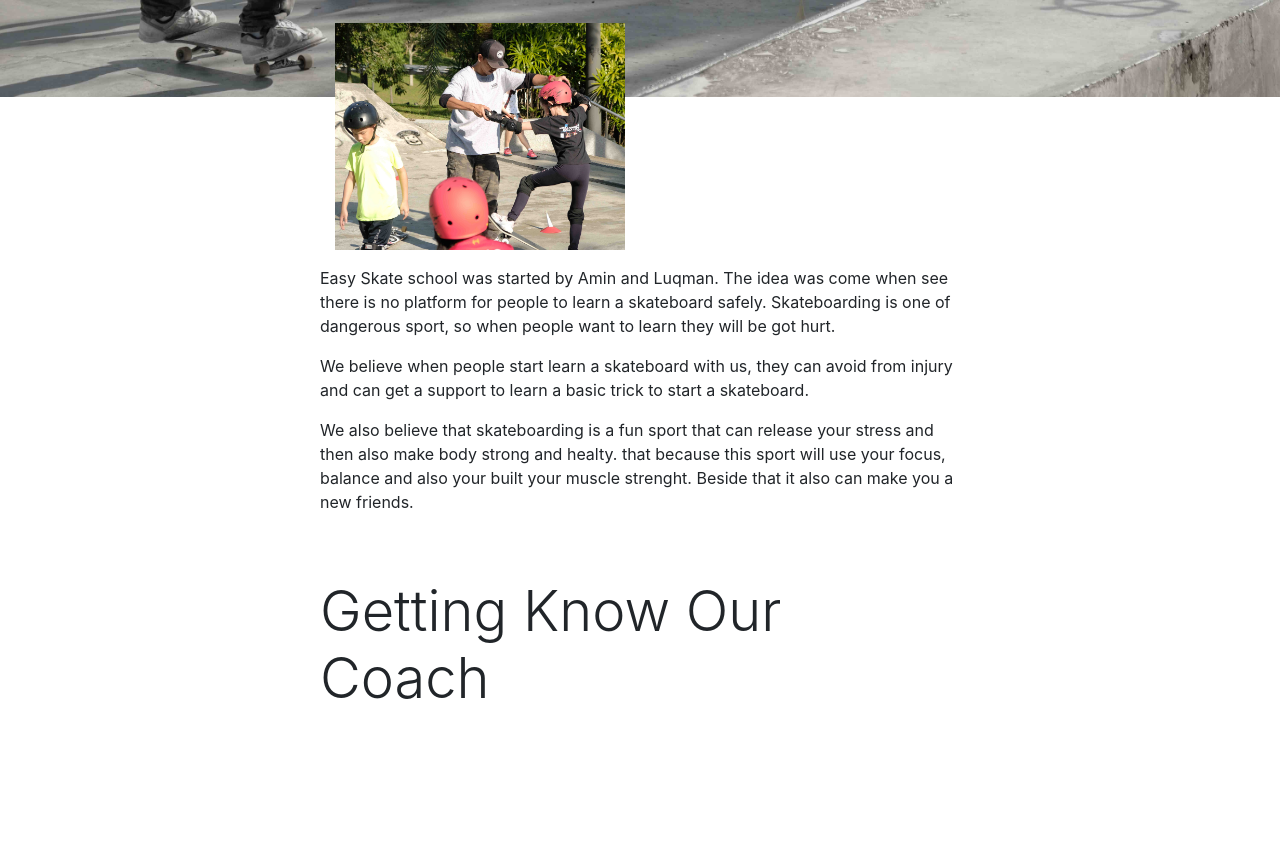
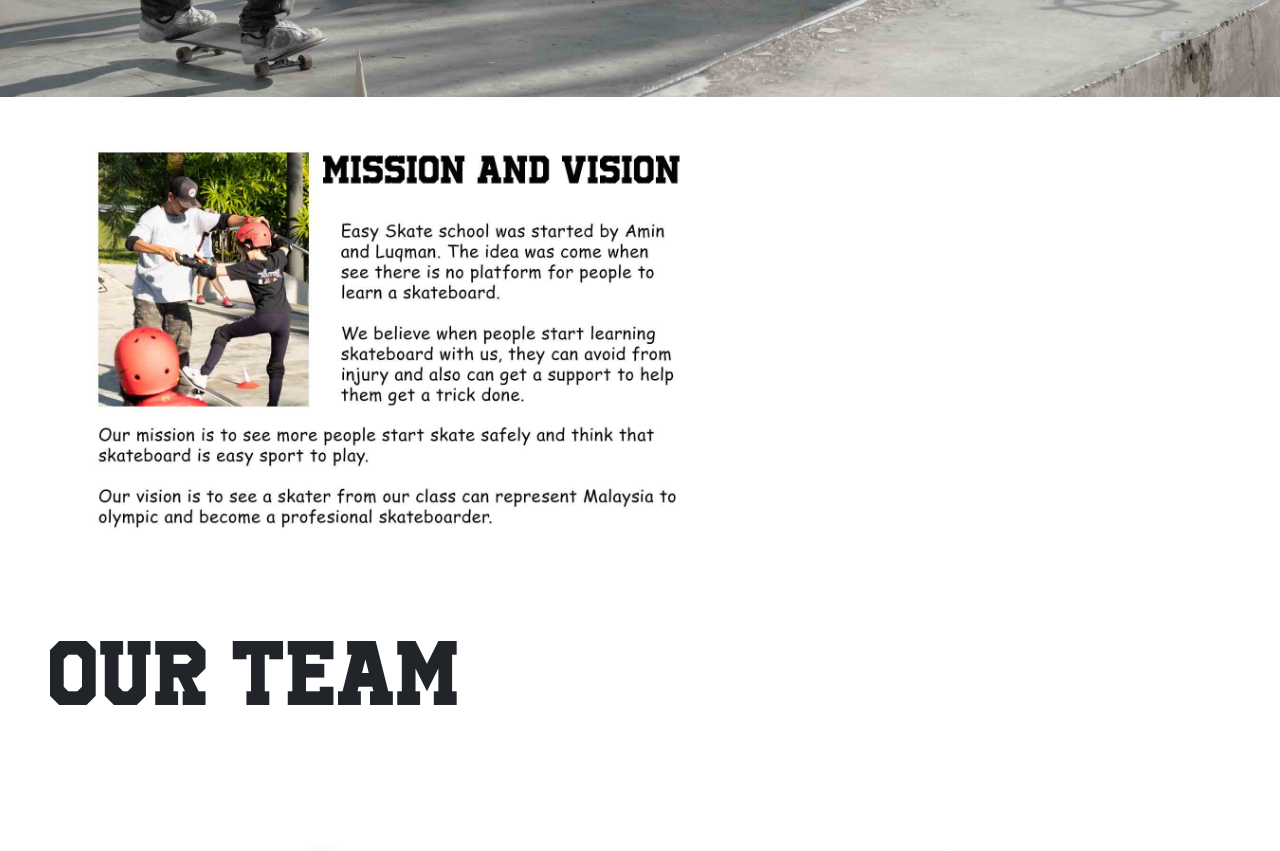
Before and after one commit to easyskateschool/easyskateschool.github.io, a plain HTML site: page aboutUs.html in a window 1280 px wide. Shown: the part 720-1571 px from the top of the page. Drawn offline with nearby package versions, Linux system fonts and the light colour scheme.

Commit message:
siap about us

```diff
--- a/aboutUs.html
+++ b/aboutUs.html
@@ -27,11 +27,16 @@
   .headerpic{
       position: relative;
       width: 50%;
-      top: 72px;
+      top: 100px;
+      right:-50px;
   }
   @font-face {
     font-family: Headercustomfont;
     src: url("font/Letters\ for\ Learners.ttf");
+  }
+  @font-face {
+      font-family: headerpic;
+      src: url("font/University.otf");
   }
   .headerpic1{
       position: relative;
@@ -44,7 +49,13 @@
       width: 100%;
       top: 74px;
   }
-
+  .headertext{
+      position: relative;
+      width: 50%;
+      top: 50px;
+      right: -50px;
+      font-size: 5vw;
+  }
     </style>
 </head>
 <body>
@@ -79,27 +90,17 @@
       <img src="img/aboutusheader.jpg" alt="" class="headerpic2">
     </div>
     <div>
-      <div class="clearfix center">
-        <img src="img/about 1.jpg" class="col-md-6 float-md-end mb-3 ms-md-3" alt="...">
+      <div>
+        <img src="img/aboutus para.jpg" class="headerpic" >
 
-        <p>
-               Easy Skate school was started by Amin and Luqman. The idea was come when see there is no platform for people to learn a skateboard safely. Skateboarding is one of dangerous sport,
-               so when people want to learn they will be got hurt.
-        </p>
 
-        <p>
-          We believe when people start learn a skateboard with us, they can avoid from injury and can get a support to learn a basic trick to start a skateboard.
-        </p>
 
-        <p>
-         We also believe that skateboarding is a fun sport that can release your stress and then also make body strong and healty. that because this sport will use your focus, balance and also your built your muscle strenght.
-         Beside that it also can make you a new friends.
-        </p>
+
       </div>
     </div>
     <br><br>
     <div>
-      <h1 class="display-4 center">Getting Know Our Coach</h1>
+      <h1 class="headertext" style="font-family: headerpic;">Our Team</h1>
       <br><br>
 
       <a href="https://www.instagram.com/easy_ameen/"><img src="img/AMIN PROFILE TEST.jpg" alt="" class="headerpic1"></a>
```
Also changed, not shown: img/aboutus para.jpg (added).
